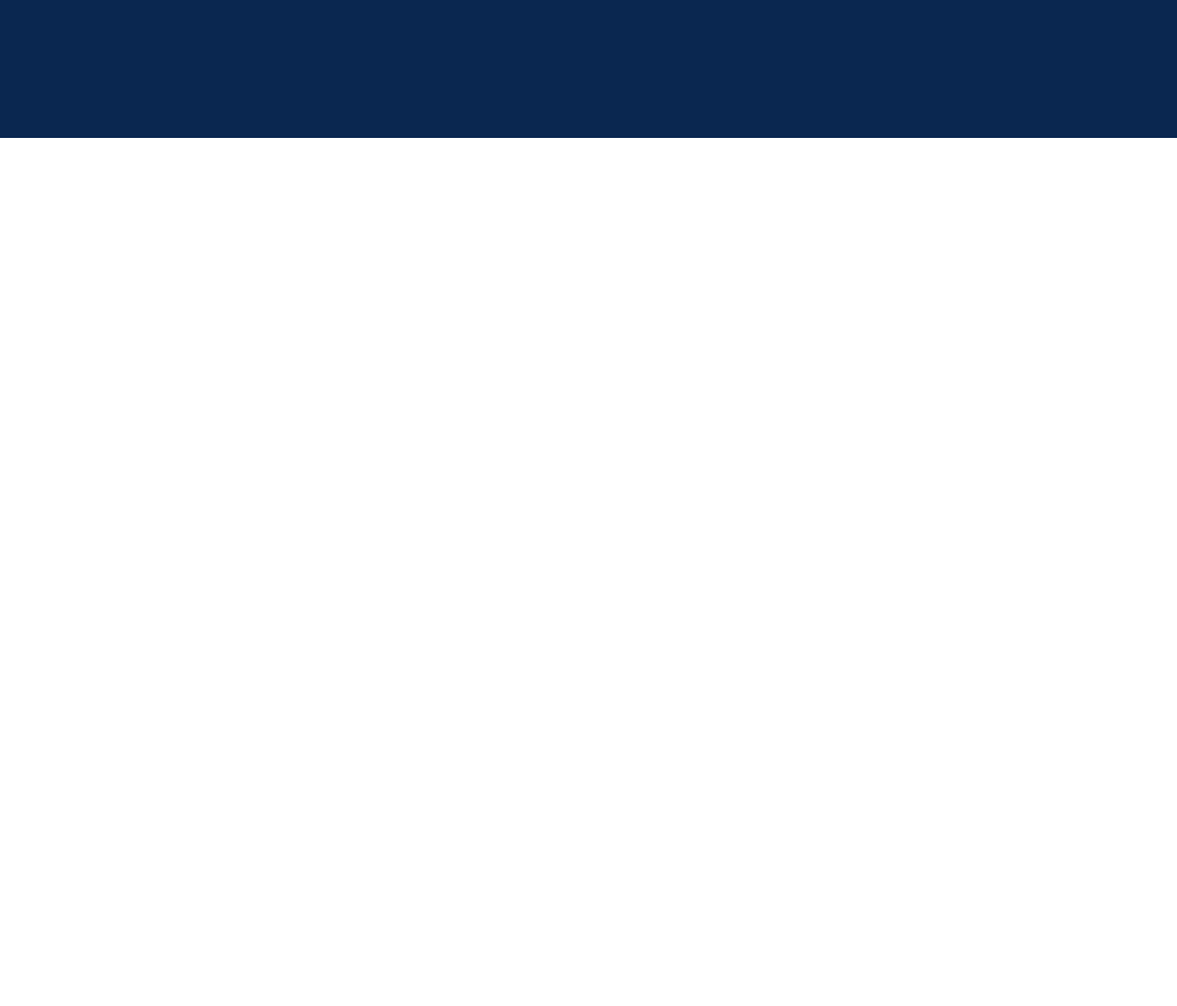
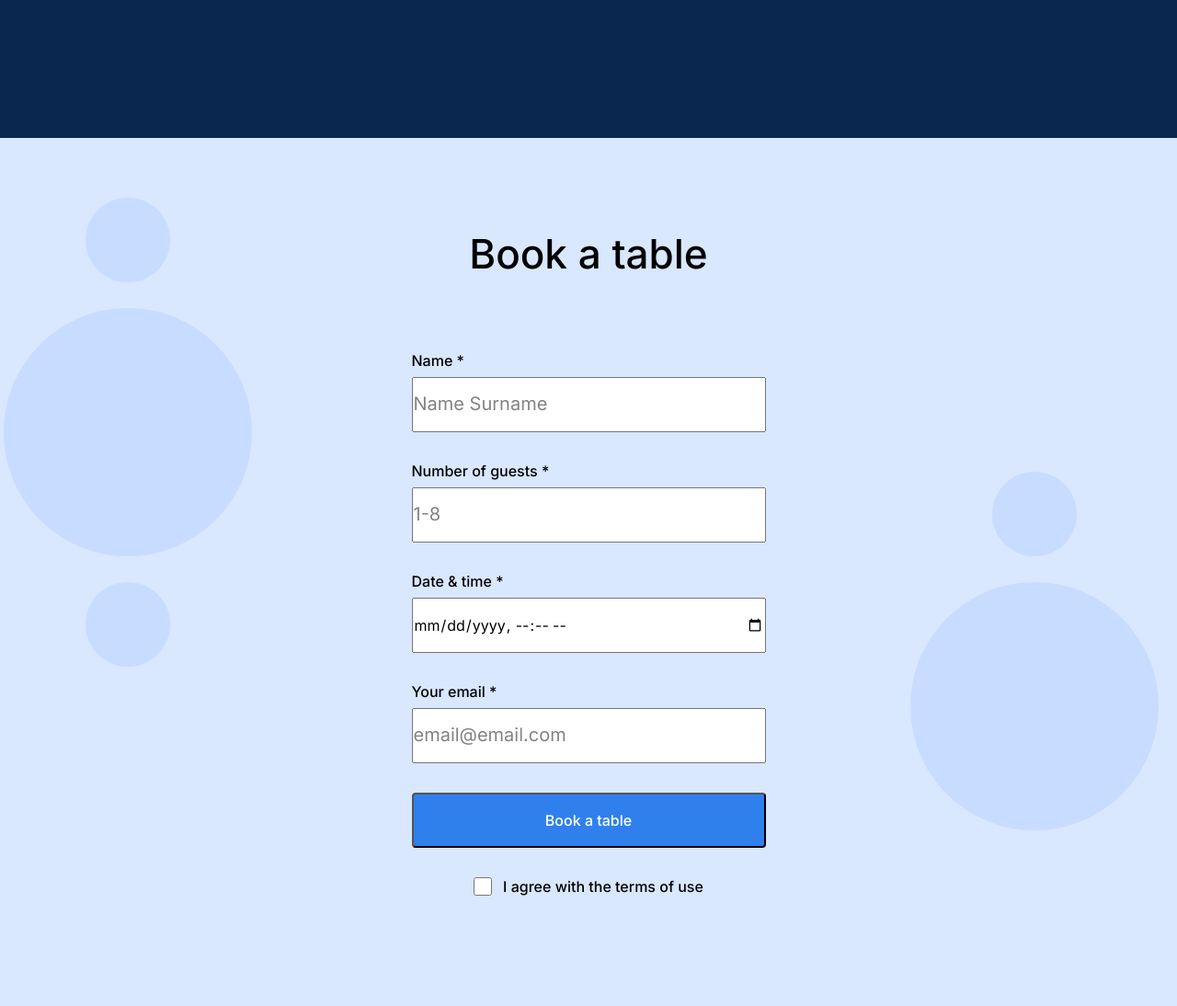
Before and after one commit to gillty1995/se_project_coffeeshop, a plain HTML site: page index.html in a window 1280 px wide. Shown: the part 1450-2544 px from the top of the page at 92% size. Before the commit the page ends 1600 px from the top, so only its background shows below. Drawn offline with Linux system fonts and the light colour scheme.

Commit message:
Project 2 Stage 3 Submission 1

```diff
--- a/index.html
+++ b/index.html
@@ -103,7 +103,59 @@
             <div class="recipes__video-caption"></div>
           </div>
         </section>
-        <section class="reservation" id="reservation"></section>
+        <section class="reservation" id="reservation">
+          <h2 class="reservation__title">Book a table</h2>
+          <form class="form reservation__form">
+            <fieldset class="form__fieldset">
+              <label for="input-name" class="form__label">Name *</label>
+              <input
+                type="text"
+                id="input-name"
+                placeholder="Name Surname"
+                class="form__input"
+                required
+              />
+              <label for="input-guests" class="form__label"
+                >Number of guests *</label
+              >
+              <input
+                type="number"
+                id="input-guests"
+                min="1"
+                max="8"
+                placeholder="1-8"
+                class="form__input"
+                required
+              />
+              <label for="date-time" class="form__label">Date & time *</label>
+              <input
+                type="datetime-local"
+                id="date-time"
+                class="form__input"
+                required
+              />
+              <label for="email" class="form__label">Your email *</label>
+              <input
+                type="email"
+                id="email"
+                placeholder="email@email.com"
+                class="form__input"
+                required
+              />
+            </fieldset>
+            <button type="submit" class="form__button">Book a table</button>
+            <label for="terms-use" class="form__label form__label_type_checkbox"
+              ><input
+                type="checkbox"
+                id="terms-use"
+                class="form__checkbox"
+                value="terms-and-use"
+                required
+              />
+              I agree with the terms of use</label
+            >
+          </form>
+        </section>
         <section class="menu" id="menu"></section>
         <section class="about" id="about"></section>
       </main>
--- a/pages/index.css
+++ b/pages/index.css
@@ -185,3 +185,113 @@
   width: 480px;
   height: 273px;
 }
+
+.reservation {
+  background-color: #d9e7ff;
+  background-image: url(/images/background_reservation.svg);
+  background-repeat: no-repeat;
+  background-position: center;
+  background-size: cover;
+}
+
+.reservation__title {
+  display: flex;
+  justify-content: center;
+  margin: 0;
+  padding: 100px 0 0;
+  font-family: "Inter" Arial, Helvetica, sans-serif;
+  font-style: normal;
+  font-weight: 500;
+  font-size: 44px;
+  line-height: 52px;
+}
+
+.form {
+  max-width: 385px;
+}
+
+.form__name {
+  border-radius: 4px;
+}
+
+.reservation__form {
+  margin: 0 auto;
+}
+
+/*.form__fieldset {
+  display: flex;
+  flex-direction: column;
+}*/
+
+.form__input {
+  display: block;
+  width: 100%;
+  height: 60px;
+  margin: 8px 0 32px;
+  padding: 0;
+  box-sizing: border-box;
+}
+
+.form__button {
+  width: 100%;
+}
+
+.form__label {
+  font-family: "Inter" Arial, Helvetica, sans-serif;
+  font-style: normal;
+  font-weight: 500;
+  font-size: 16px;
+  line-height: 20px;
+}
+
+.form__label_type_checkbox {
+  display: flex;
+  justify-content: center;
+  padding: 0 0 120px;
+}
+
+.form__fieldset {
+  padding: 80px 0 0;
+  margin: 0;
+  border: none;
+}
+
+.form__button {
+  padding: 0;
+  margin: 0 0 32px;
+  font-family: "Inter" Arial, Helvetica, sans-serif;
+  font-style: normal;
+  font-weight: 500;
+  font-size: 16px;
+  line-height: 20px;
+  color: #fff;
+  background-color: #2f80ed;
+  height: 60px;
+  border-radius: 4px;
+  transition: opacity 0.3s ease;
+}
+
+.form__button:hover {
+  opacity: 70%;
+}
+
+::placeholder {
+  font-family: "Inter;" Arial, Helvetica, sans-serif;
+  font-style: normal;
+  font-weight: normal;
+  font-size: 20px;
+  line-height: 30px;
+  color: #838383;
+}
+
+.form__checkbox {
+  height: 20px;
+  width: 20px;
+  margin: 0 12px 0 0;
+  border-radius: 2px;
+  accent-color: #2f80ed;
+}
+
+.form__input:focus {
+  outline-color: #2f80ed;
+}
```
Also changed, not shown: images/check.svg (deleted).
